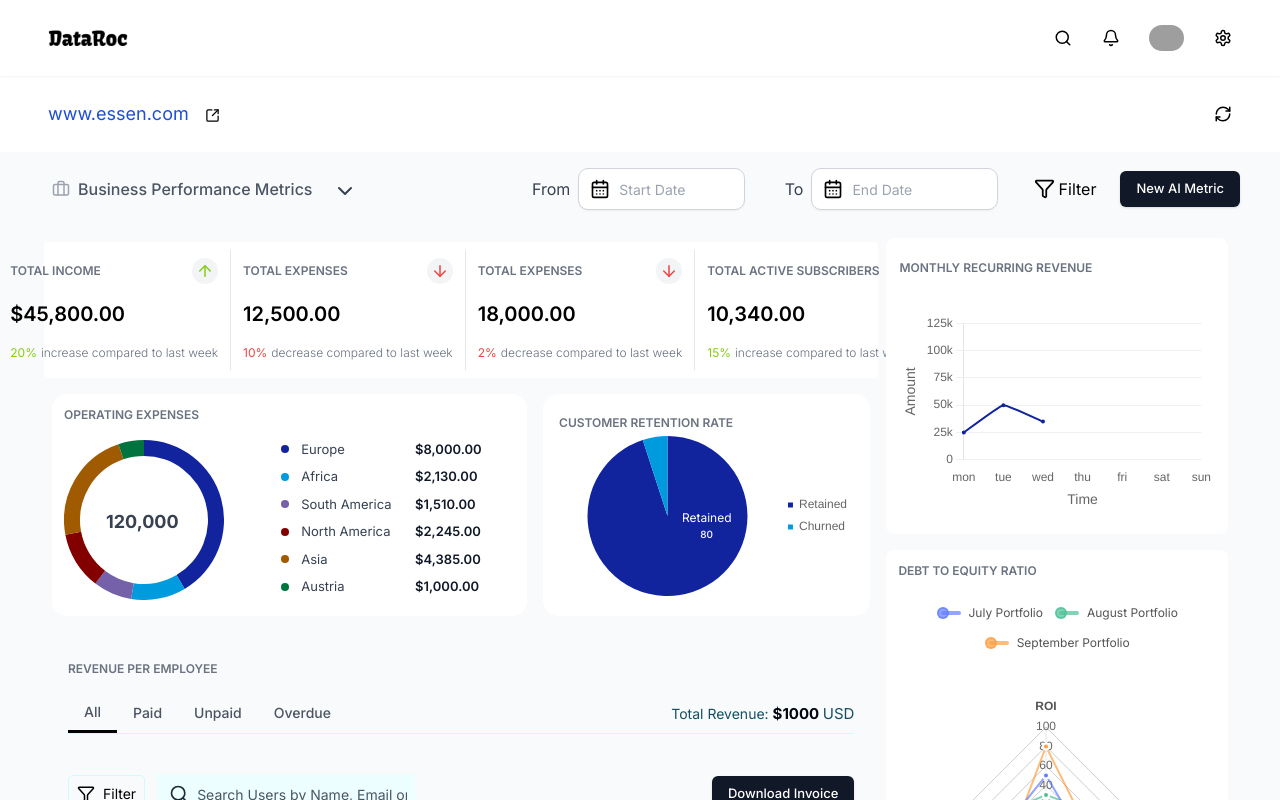
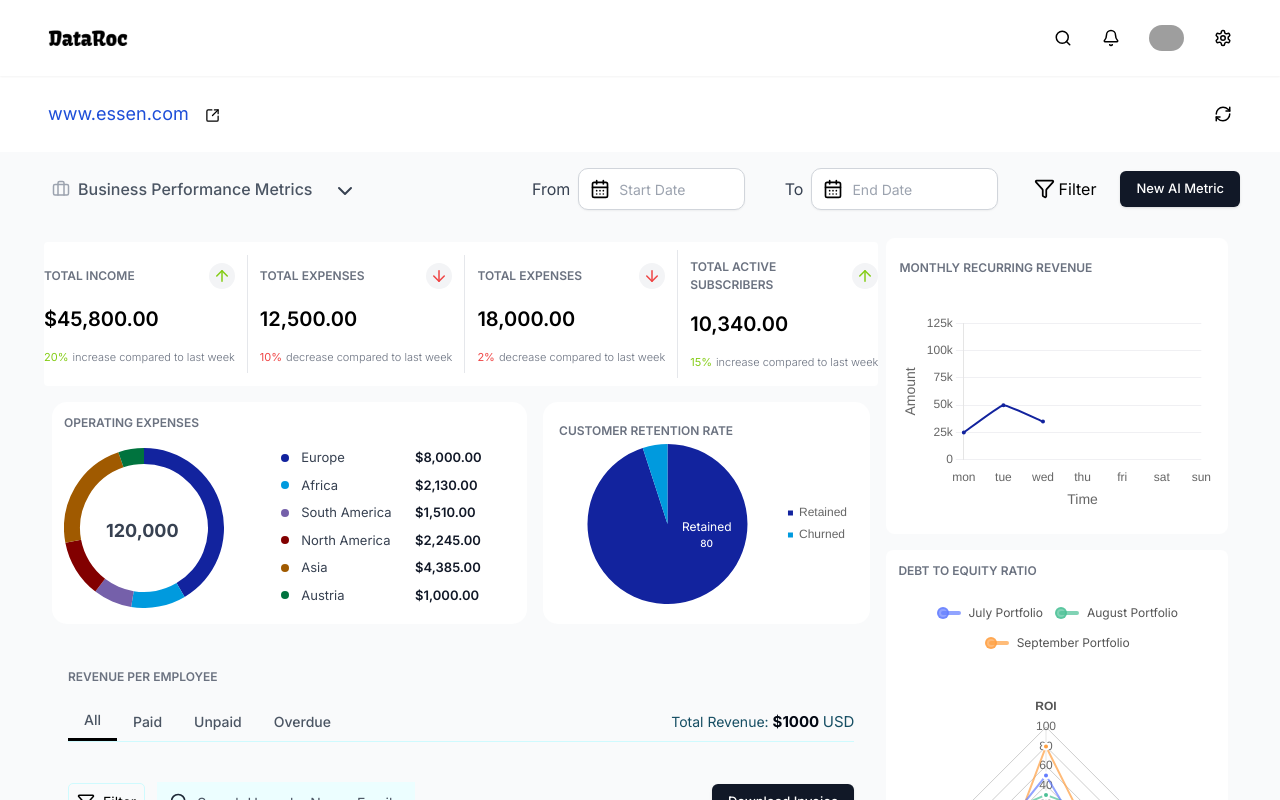
Before and after one commit to ivioje/DataRoc-dashboard, a Next.js app: page /dashboard in a window 1280 px wide. Shown: the top 800 px of the page. Built offline with nearby package versions, Linux system fonts and the light colour scheme; grey boxes are pictures that could not be loaded.

Commit message:
refactor: adjust font size in Card component for improved readability

```diff
--- a/components/cards/Card.tsx
+++ b/components/cards/Card.tsx
@@ -23,7 +23,7 @@ const Card = ({index, ...props}: CardInterface & { index: number }) => {
           ? `$${formatNumber(props.figure)}`
           : formatNumber(props.figure)}
       </span>
-      <div className="flex justify-between items-start text-[12px]">
+      <div className="flex justify-between items-start text-[11px]">
         <span
           className={`${
             props.type === "increase" ? "text-lime-500" : "text-red-500"
```
